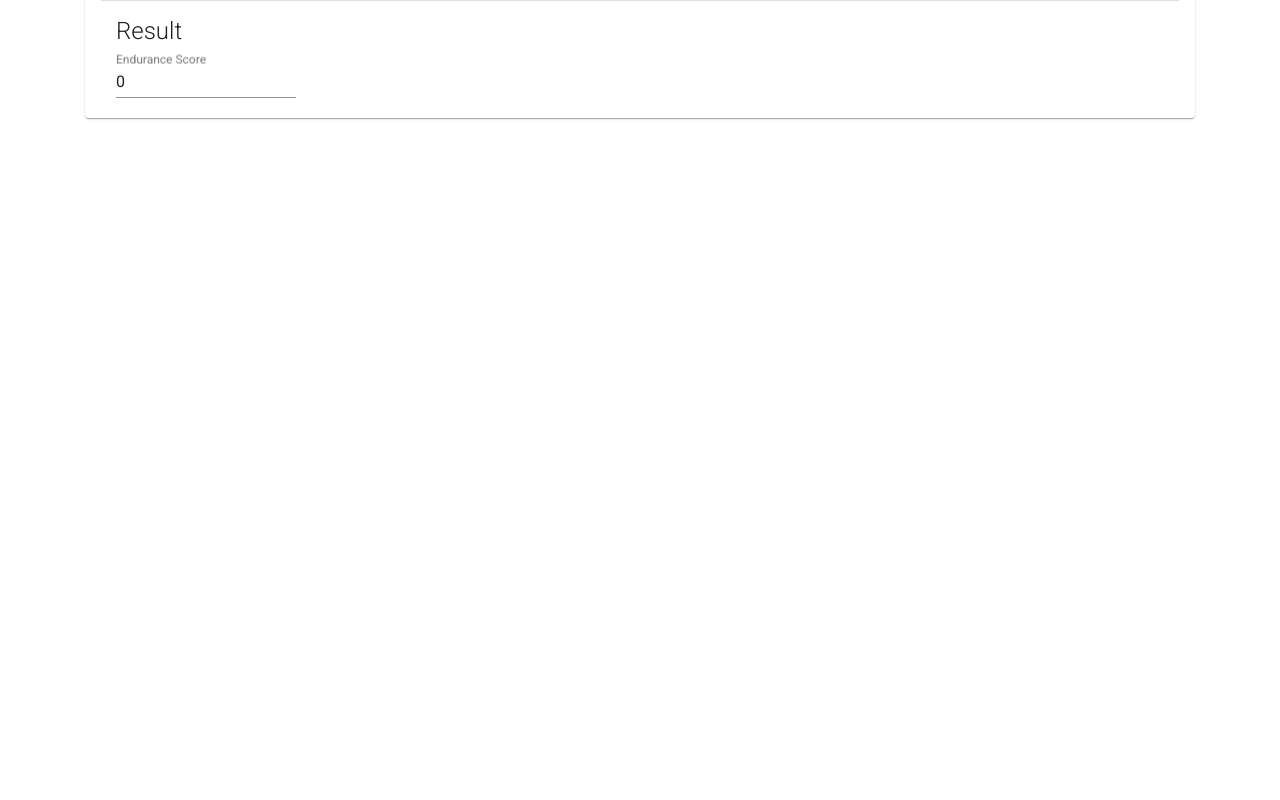
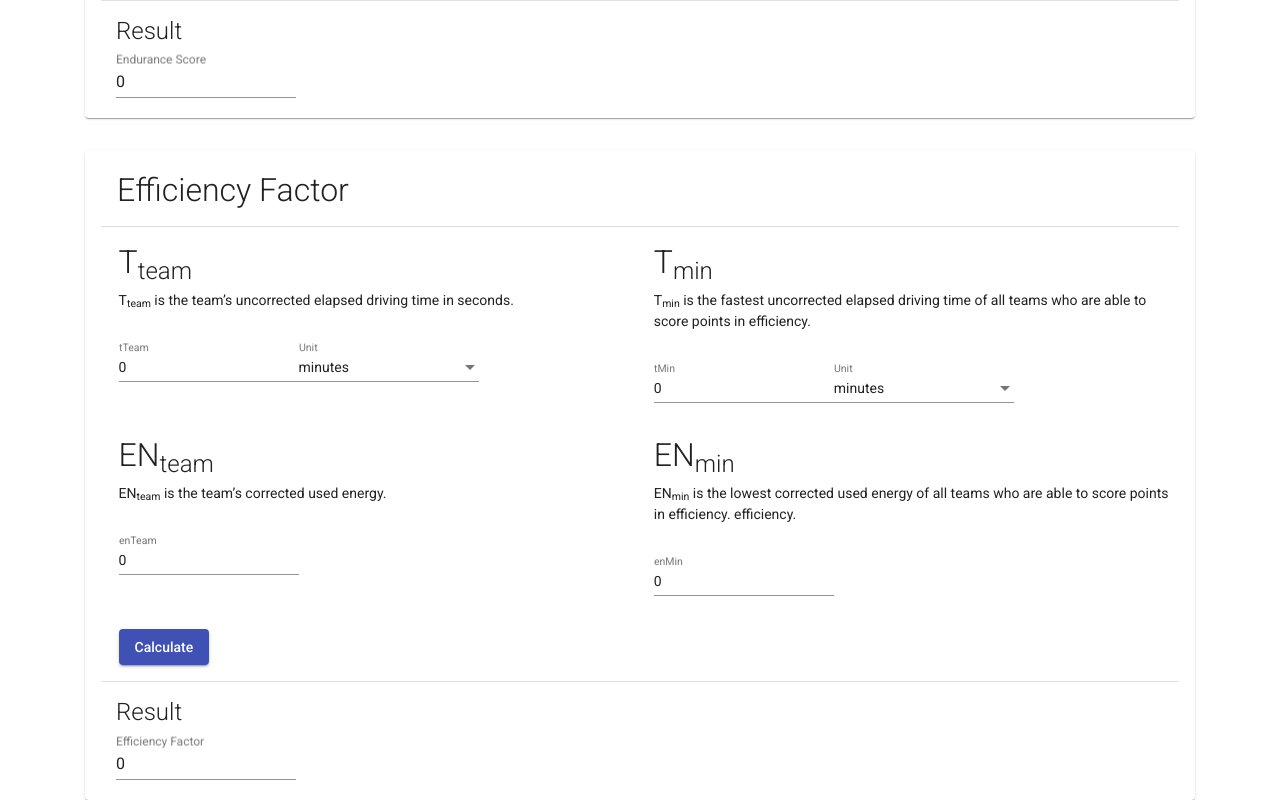
Before and after one commit to philenius/formula-student-germany-score-calculator, an Angular app in the folder fsg-scores/: page / in a window 1280 px wide. Shown: the part 497-1297 px from the top of the page. Before the commit the page ends 800 px from the top, so only its background shows below. Built offline with nearby package versions, Linux system fonts and the light colour scheme.

Commit message:
implement calculation of efficiency factor

```diff
--- a/fsg-scores/src/app/app.component.css
+++ b/fsg-scores/src/app/app.component.css
@@ -9,3 +9,7 @@ img {
     width: 7rem;
     margin-right: 1rem;
 }
+
+div.row {
+    margin-bottom: 2rem;
+}
--- a/fsg-scores/src/app/app.component.html
+++ b/fsg-scores/src/app/app.component.html
@@ -10,4 +10,9 @@
             <app-scores></app-scores>
         </div>
     </div>
+    <div class="row">
+        <div class="col-lg-12">
+            <app-efficiency-factor></app-efficiency-factor>
+        </div>
+    </div>
 </div>
--- a/fsg-scores/src/app/app.module.ts
+++ b/fsg-scores/src/app/app.module.ts
@@ -15,11 +15,13 @@ import {MatCardModule} from '@angular/material/card';
 import {MatButtonModule} from '@angular/material/button';
 import {MatToolbarModule} from '@angular/material/toolbar';
 import {MatDividerModule} from '@angular/material/divider';
+import { EfficiencyFactorComponent } from './efficiency-factor/efficiency-factor.component';
 
 @NgModule({
   declarations: [
     AppComponent,
-    ScoresComponent
+    ScoresComponent,
+    EfficiencyFactorComponent
   ],
   imports: [
     BrowserModule,
--- /dev/null
+++ b/fsg-scores/src/app/efficiency-factor.service.ts
@@ -0,0 +1,28 @@
+import { Injectable } from '@angular/core';
+
+@Injectable({
+  providedIn: 'root'
+})
+export class EfficiencyFactorService {
+
+  constructor() { }
+
+  calculate(tTeam: number, tMin: number, tTeamUnit: string, tMinUnit: string,
+    enTeam: number, enMin: number) {
+
+    // unit conversion
+    if (tTeamUnit === 'minutes') {
+      tTeam = this.toSeconds(tTeam);
+    }
+    if (tMinUnit === 'minutes') {
+      tMin = this.toSeconds(tMin);
+    }
+
+    return (tMin * Math.pow(enMin, 2)) / (tTeam * Math.pow(enTeam, 2));
+  }
+
+  private toSeconds(minutes: number): number {
+    return minutes * 60;
+  }
+
+}
--- /dev/null
+++ b/fsg-scores/src/app/efficiency-factor/efficiency-factor.component.css
@@ -0,0 +1,35 @@
+h1 {
+    font-size: 2rem;
+    font-weight: lighter;
+}
+
+h2 {
+    font-size: 1rem;
+    font-weight: lighter;
+}
+
+mat-card-title {
+    font-weight: lighter;
+    font-size: 2rem !important;
+}
+
+.padding-top {
+    padding-top: 1rem;
+}
+
+.row.result {
+    padding-top: 1rem;
+    margin-left: 1rem;
+}
+
+form {
+    margin-left: 1.1rem !important;
+}
+
+.row.result h1 {
+    font-size: 1.5rem;
+}
+
+mat-form-field.margin-right {
+    margin-right: 1rem;
+}
--- /dev/null
+++ b/fsg-scores/src/app/efficiency-factor/efficiency-factor.component.html
@@ -0,0 +1,129 @@
+<mat-card>
+    <mat-card-header>
+        <mat-card-title>Efficiency Factor</mat-card-title>
+    </mat-card-header>
+
+    <mat-divider [inset]="true"></mat-divider>
+
+    <mat-card-content>
+        <form>
+            <div class="row padding-top form-row">
+
+                <div class="col-lg-6 col-md-6">
+
+                    <div class="row">
+                        <div class="col-lg-12">
+                            <h1>T<sub>team</sub></h1>
+                            <p>T<sub>team</sub> is the team’s uncorrected elapsed driving time in seconds.</p>
+                        </div>
+
+                        <div class="col-lg-12 padding-top">
+                            <mat-form-field>
+                                <input matInput [formControl]="tTeam" placeholder="tTeam" name="tTeam" />
+                                <mat-error
+                                    *ngIf="tTeam.errors && (tTeam.dirty || tTeam.touched) && tTeam.errors.pattern">
+                                    Only decimal points allowed, no commas</mat-error>
+                            </mat-form-field>
+
+                            <mat-form-field>
+                                <mat-label>Unit</mat-label>
+                                <mat-select [(value)]="tTeamUnit">
+                                    <mat-option value="minutes">minutes</mat-option>
+                                    <mat-option value="seconds">seconds</mat-option>
+                                </mat-select>
+                            </mat-form-field>
+                        </div>
+
+                    </div>
+                </div>
+
+                <div class="col-lg-6 col-md-6">
+
+                    <div class="row">
+                        <div class="col-lg-12">
+                            <h1>T<sub>min</sub></h1>
+                            <p>T<sub>min</sub> is the fastest uncorrected elapsed driving time of all teams who are able to score points in efficiency.</p>
+                        </div>
+
+                        <div class="col-lg-12 padding-top">
+                            <mat-form-field>
+                                <input matInput [formControl]="tMin" placeholder="tMin" name="tMin" />
+                                <mat-error *ngIf="tMin.errors && (tMin.dirty || tMin.touched) && tMin.errors.pattern">
+                                    Only decimal points allowed, no commas</mat-error>
+                            </mat-form-field>
+
+                            <mat-form-field class="margin-right">
+                                <mat-label>Unit</mat-label>
+                                <mat-select [(value)]="tMinUnit">
+                                    <mat-option value="minutes">minutes</mat-option>
+                                    <mat-option value="seconds">seconds</mat-option>
+                                </mat-select>
+                            </mat-form-field>
+                        </div>
+
+                    </div>
+                </div>
+            </div>
+            <div class="row padding-top form-row">
+
+                <div class="col-lg-6 col-md-6">
+
+                    <div class="row">
+                        <div class="col-lg-12">
+                            <h1>EN<sub>team</sub></h1>
+                            <p>EN<sub>team</sub> is the team’s corrected used energy.</p>
+                        </div>
+
+                        <div class="col-lg-12 padding-top">
+                            <mat-form-field>
+                                <input matInput [formControl]="enTeam" placeholder="enTeam" name="enTeam" />
+                                <mat-error *ngIf="enTeam.errors && (enTeam.dirty || enTeam.touched) && enTeam.errors.pattern">
+                                    Only decimal points allowed, no commas</mat-error>
+                            </mat-form-field>
+                        </div>
+
+                    </div>
+                </div>
+                <div class="col-lg-6 col-md-6">
+
+                    <div class="row">
+                        <div class="col-lg-12">
+                            <h1>EN<sub>min</sub></h1>
+                            <p>EN<sub>min</sub> is the lowest corrected used energy of all teams who are able to score points in efficiency.                               efficiency.</p>
+                        </div>
+
+                        <div class="col-lg-12 padding-top">
+                            <mat-form-field>
+                                <input matInput [formControl]="enMin" placeholder="enMin" name="enMin" />
+                                <mat-error *ngIf="enMin.errors && (enMin.dirty || enMin.touched) && enMin.errors.pattern">
+                                    Only decimal points allowed, no commas</mat-error>
+                            </mat-form-field>
+                        </div>
+                    </div>
+                </div>
+
+            </div>
+            <div class="row padding-top">
+                <div class="col-lg-2">
+                    <button mat-raised-button color="primary" (click)="calculateEfficiencyFactor()"
+                        type="submit">Calculate</button>
+                </div>
+            </div>
+        </form>
+    </mat-card-content>
+
+    <mat-divider [inset]="true"></mat-divider>
+
+    <mat-card-footer>
+        <div class="row result">
+            <div class="col-lg-12">
+                <h1>Result</h1>
+            </div>
+            <div class="col-lg-4">
+                <mat-form-field>
+                    <input matInput placeholder="Efficiency Factor" [(value)]="efficiencyFactor" name="efficiencyFactor">
+                </mat-form-field>
+            </div>
+        </div>
+    </mat-card-footer>
+</mat-card>
--- /dev/null
+++ b/fsg-scores/src/app/efficiency-factor/efficiency-factor.component.ts
@@ -0,0 +1,42 @@
+import { Component, OnInit } from '@angular/core';
+import { FormControl, Validators } from '@angular/forms';
+import { EfficiencyFactorService } from '../efficiency-factor.service';
+
+@Component({
+  selector: 'app-efficiency-factor',
+  templateUrl: './efficiency-factor.component.html',
+  styleUrls: ['./efficiency-factor.component.css']
+})
+export class EfficiencyFactorComponent implements OnInit {
+
+  tTeam = new FormControl(0, [
+    Validators.pattern(new RegExp(/^\d+(\.\d{1,2})?$/))
+  ]);
+  tMin = new FormControl(0, [
+    Validators.pattern(new RegExp(/^\d+(\.\d{1,2})?$/))
+  ]);
+  enTeam = new FormControl(0, [
+    Validators.pattern(new RegExp(/^\d+(\.\d{1,2})?$/))
+  ]);
+  enMin = new FormControl(0, [
+    Validators.pattern(new RegExp(/^\d+(\.\d{1,2})?$/))
+  ]);
+
+  tTeamUnit = 'minutes';
+  tMinUnit = 'minutes';
+  efficiencyFactor: number = 0;
+
+  constructor(private efficiencyFactorService: EfficiencyFactorService) { }
+
+  ngOnInit() {
+  }
+
+  calculateEfficiencyFactor() {
+    this.efficiencyFactor = this.efficiencyFactorService.calculate(
+      Number(this.tTeam.value), Number(this.tMin.value),
+      this.tTeamUnit, this.tMinUnit,
+      Number(this.enTeam.value), Number(this.enMin.value)
+    );
+  }
+
+}
```
Also changed, not shown: 2 other files (tests, documents, lock files or other folders).
